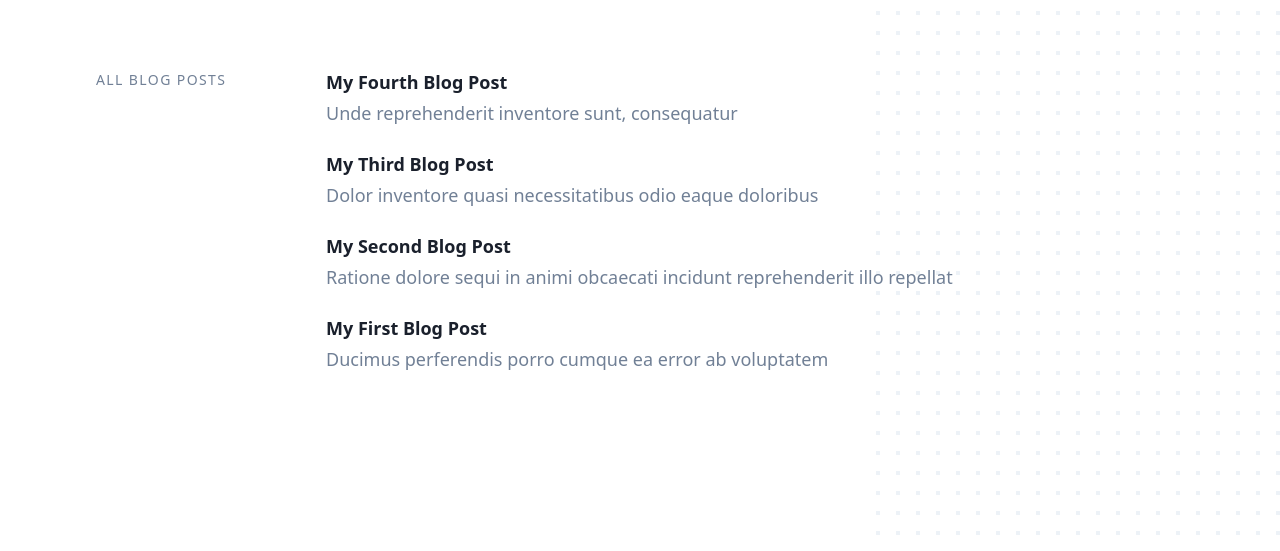
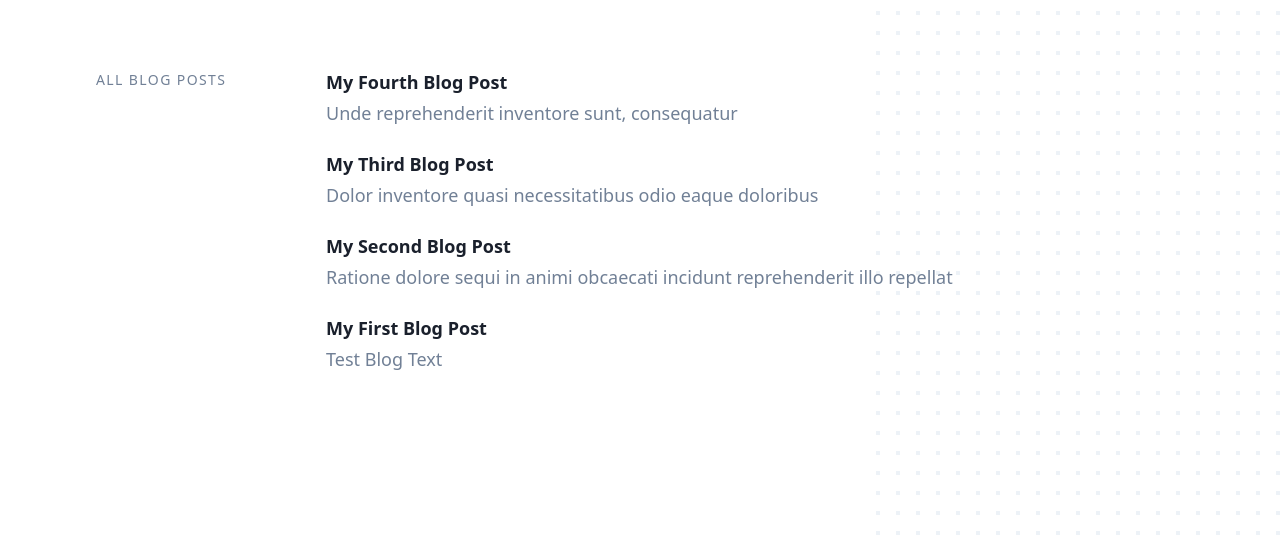
Before and after one commit to Laith-Kamaraldin/myPortfolio, a Gatsby site: page /blog in a window 1280 px wide. Shown: the part 249-800 px from the top of the page. Built offline with nearby package versions, Linux system fonts and the light colour scheme; Gatsby itself is replaced by a stand-in of ours.

```diff
--- a/content/blog/my-first-blog/index.md
+++ b/content/blog/my-first-blog/index.md
@@ -1,7 +1,7 @@
 ---
 title: My First Blog Post
 date: '2020-09-20T12:00:00.00Z'
-description: 'Ducimus perferendis porro cumque ea error ab voluptatem'
+description: 'Test Blog Text'
 ---
 
 ## Lorem ipsum dolor sit amet consectetur adipisicing elit
```
